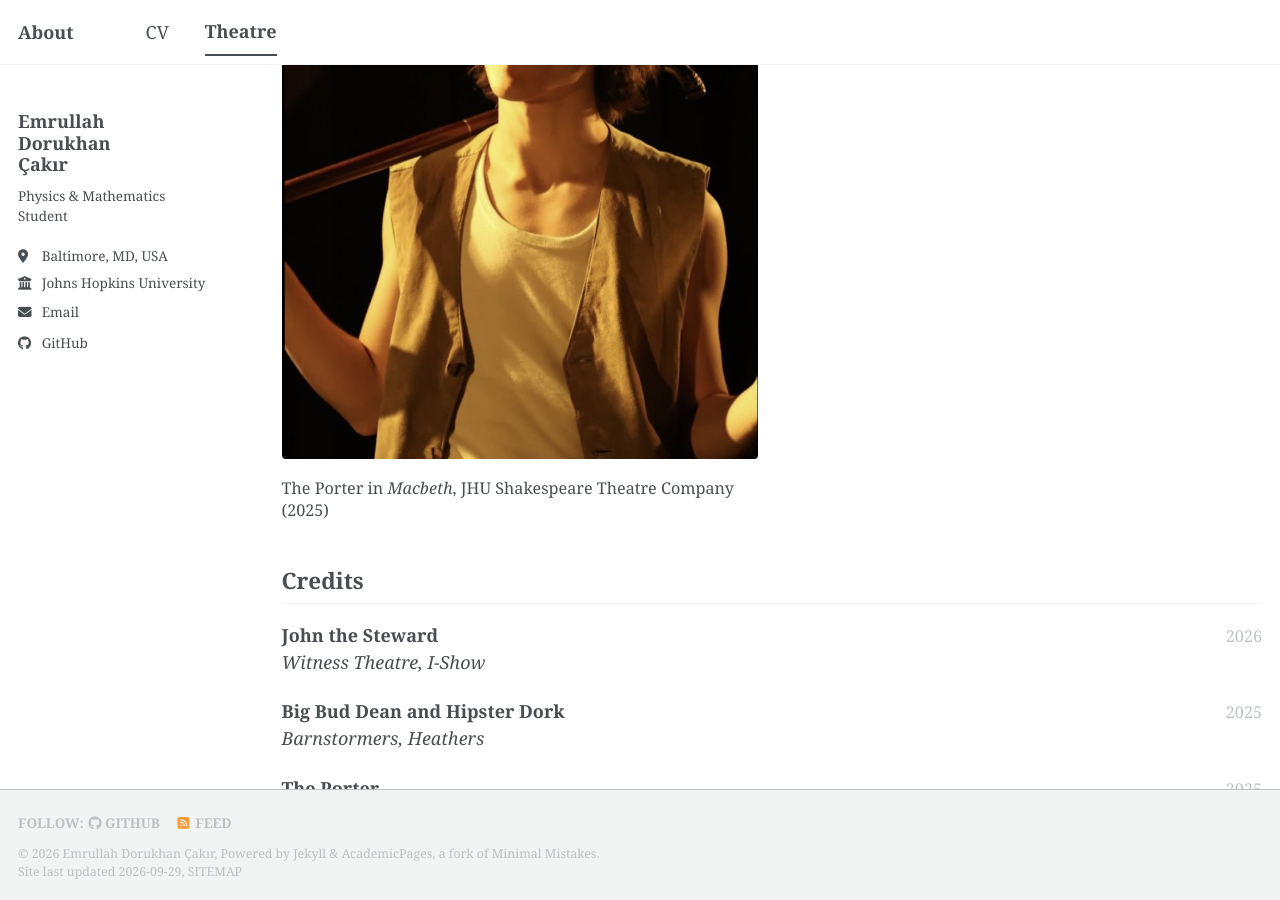
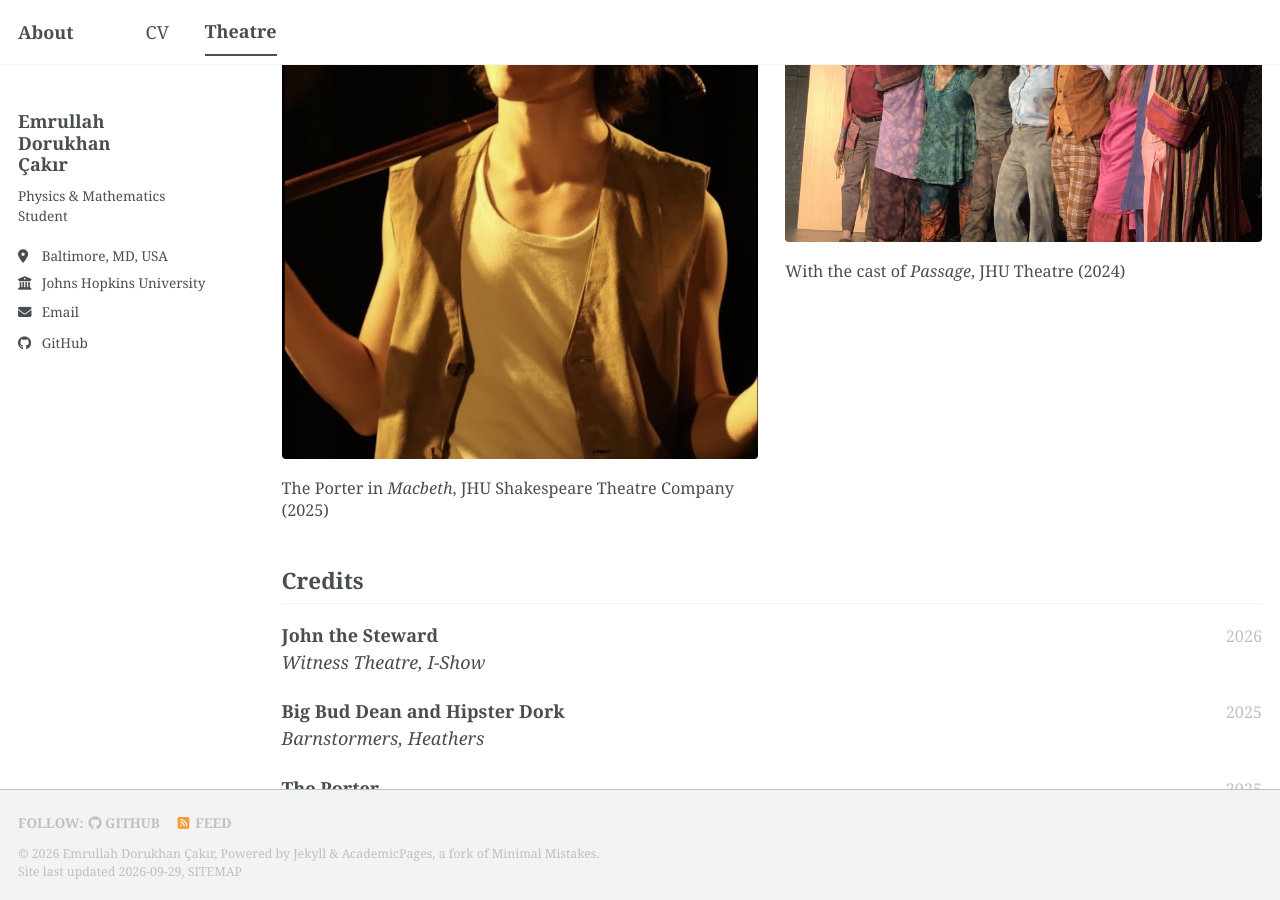
Before and after one commit to emrullahd-cakir/emrullahd-cakir.github.io, a Jekyll site: the page built from _pages/theatre.md, in a window 1280 px wide and 900 px high, scrolled down 1423 px. Built offline with Jekyll 4.4.1, drawn with Linux system fonts in a browser that asks for light colours; a style sheet for code colours, icons or effects is not loaded.

Commit message:
Add Passage cast photo
Co-Authored-By: Claude Opus 5.5 (1M context) <noreply@anthropic.com>
Claude-Session: https://claude.ai/code/session_01LqnhqSS9NMzk8z322YUGtA

```diff
--- a/_data/cv.yml
+++ b/_data/cv.yml
@@ -108,6 +108,8 @@
       photos:
         - file: passage-mosquito.jpg
           caption: Mosquito in *Passage*, JHU Theatre (2024)
+        - file: passage-cast.jpg
+          caption: With the cast of *Passage*, JHU Theatre (2024)
     - title: Slasher
       org: Barnstormers FOAs, *Kill Me, Please!*
       dates: "2024"
```
Also changed, not shown: images/theatre/passage-cast.jpg (added).
